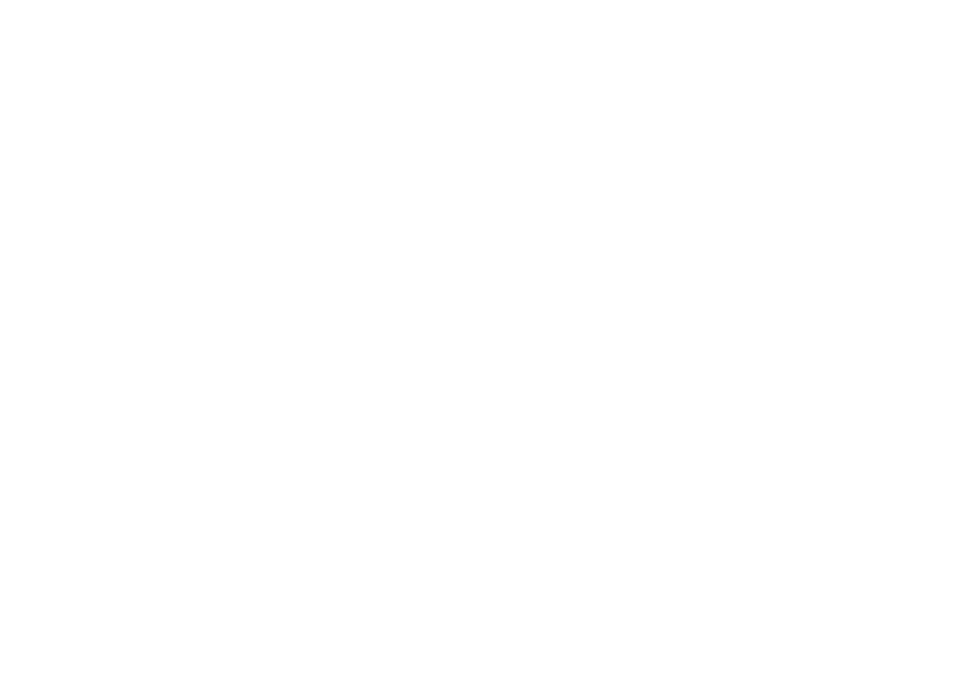
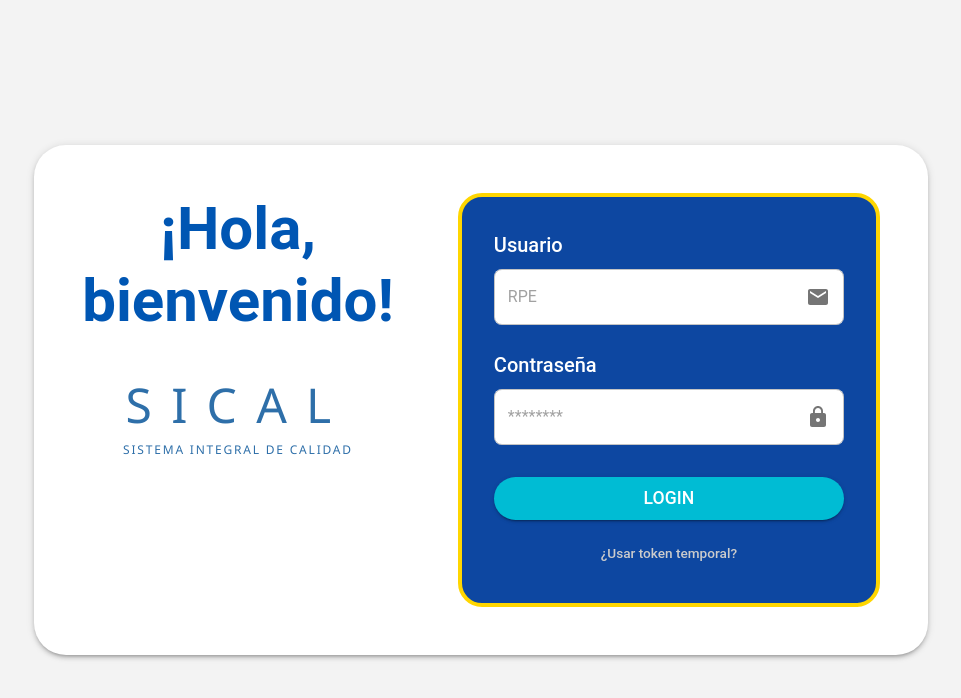
Before and after one commit to ShadowKnSs/sgc_frontend, a React (Create React App) app: page /login in a window 1280 px wide. Before the commit this address had no page. Shown: the top 698 px of the page, without its empty margins (159-1120 px from the left). Built offline with nearby package versions, Linux system fonts and the light colour scheme.

Commit message:
login view

```diff
--- a/src/components/Layout.jsx
+++ b/src/components/Layout.jsx
@@ -1,17 +1,18 @@
 import React from 'react';
 import { Outlet, useLocation } from 'react-router-dom';
-import Header from './Header'; // si tienes un header
+import Header from './Header';
 import Footer from './Footer';
 import '../css/Layout.css';
 
 const Layout = () => {
   const location = useLocation();
-  // Muestra el Footer únicamente en la ruta raíz "/"
+
+  const hideHeader = location.pathname === '/login';
   const showFooter = location.pathname === '/';
 
   return (
     <div style={{ display: 'flex', flexDirection: 'column', minHeight: '100vh' }}>
-      <Header />
+      {!hideHeader && <Header />}
       <div style={{ flexGrow: 1 }}>
         <Outlet />
       </div>
--- a/src/components/userForms.jsx
+++ b/src/components/userForms.jsx
@@ -62,6 +62,31 @@ function UserForm({ open, onClose, onSubmit, editingUser }) {
         setOpenConfirmEdit(false);
     };
 
+    const generarToken = async () => {
+        try {
+          const response = await fetch("http://localhost:8000/api/generar-token", {
+            method: "POST",
+            headers: {
+              "Content-Type": "application/json",
+            },
+            body: JSON.stringify({
+              expirationDateTime: formData.expirationDateTime,
+            }),
+          });
+
+          const data = await response.json();
+
+          if (response.ok) {
+            alert(`Token generado: ${data.token}\nExpira: ${data.expiracion}`);
+          } else {
+            alert("Error al generar el token: " + data.message);
+          }
+        } catch (error) {
+          console.error("Error al generar el token:", error);
+          alert("Fallo en la comunicación con el backend");
+        }
+      };
+
     return (
         <Dialog open={open} onClose={onClose} fullWidth maxWidth="sm">
             <DialogTitle>{editingUser ? "Editar Usuario" : "Agregar Usuario"}</DialogTitle>
@@ -106,8 +131,24 @@ function UserForm({ open, onClose, onSubmit, editingUser }) {
                     </>
                 ) : (
                     <>
-                        <TextField label="Fecha y Hora de Expiración" name="expirationDateTime" type="datetime-local" value={formData.expirationDateTime} onChange={handleChange} fullWidth margin="dense" InputLabelProps={{ shrink: true }} />
-                        <Button variant="contained" color="primary" onClick={() => console.log("Generar Token")}>Generar Token</Button>
+                    <TextField
+                    label="Fecha y Hora de Expiración"
+                    name="expirationDateTime"
+                    type="datetime-local"
+                    value={formData.expirationDateTime}
+                    onChange={handleChange}
+                    fullWidth
+                    margin="dense"
+                    InputLabelProps={{ shrink: true }}
+                    />
+
+                    <Button
+                    variant="contained"
+                    color="primary"
+                    onClick={generarToken}
+                    >
+                    Generar Token
+                    </Button>
                     </>
                 )}
             </DialogContent>
--- a/src/routes/AppRoutes.js
+++ b/src/routes/AppRoutes.js
@@ -38,6 +38,7 @@ import ReporteProcesoPreview from "../views/reporteProceso";
 import ListaReportesProceso from "../views/listReportesProceso";
 import Formatos from "../views/formatos";
 import BuscaReportes from "../views/buscaReportes";
+import Login from "../views/login";
 
 
 const AppRoutes = () => {
@@ -98,7 +99,7 @@ const AppRoutes = () => {
 
           <Route path="formatos" element={<Formatos />} />
           <Route path="buscar" element={<BuscaReportes />} />
-
+          <Route path="login" element={<Login/>} />
 
 
 
--- /dev/null
+++ b/src/views/login.jsx
@@ -0,0 +1,141 @@
+import React, { useState } from "react";
+import { TextField, Button, InputAdornment, Typography, Paper, Box } from "@mui/material";
+import EmailIcon from "@mui/icons-material/Email";
+import LockIcon from "@mui/icons-material/Lock";
+
+export default function Login() {
+  const [rpe, setRpe] = useState("");
+  const [password, setPassword] = useState("");
+  const [token, setToken] = useState("");
+  const [useToken, setUseToken] = useState(false);
+
+  const handleLogin = () => {
+    if (useToken) {
+      alert(`Logging in with token: ${token}`);
+    } else {
+      alert(`Logging in with RPE: ${rpe} and password: ${password}`);
+    }
+  };
+
+  return (
+    <Box display="flex" minHeight="100vh" justifyContent="center" alignItems="center" bgcolor="#f3f3f3">
+      <Paper elevation={3} sx={{ display: 'flex', p: 6, borderRadius: 4 }}>
+
+        <Box textAlign="center" pr={{ md: 8 }} mb={{ xs: 4, md: 0 }}>
+          <Typography variant="h2" color="primary" fontWeight="bold">¡Hola,</Typography>
+          <Typography variant="h2" color="primary" fontWeight="bold">bienvenido!</Typography>
+        <Box mt={4} textAlign="center">
+        <Typography
+            sx={{
+            fontFamily: '"Segoe UI", Roboto, Helvetica, Arial, sans-serif',
+            fontWeight: 400,
+            fontSize: "3rem",
+            letterSpacing: "0.4em",
+            color: "#2E6FA9",
+            }}
+        >
+            SICAL
+        </Typography>
+        <Typography
+            sx={{
+            fontFamily: '"Segoe UI", Roboto, Helvetica, Arial, sans-serif',
+            fontWeight: 300,
+            fontSize: "0.75rem",
+            letterSpacing: "0.15em",
+            color: "#2E6FA9",
+            }}
+        >
+            SISTEMA INTEGRAL DE CALIDAD
+        </Typography>
+        </Box>
+
+        </Box>
+
+        <Box
+          sx={{
+            backgroundColor: "#0D47A1",
+            color: "white",
+            borderRadius: 3,
+            p: 4,
+            width: 350,
+            border: "4px solid #FFD600",
+          }}
+        >
+          {!useToken ? (
+            <>
+              <Typography variant="h6" mb={1}>Usuario</Typography>
+              <TextField
+                fullWidth
+                variant="outlined"
+                placeholder="RPE"
+                value={rpe}
+                onChange={(e) => setRpe(e.target.value)}
+                InputProps={{
+                  endAdornment: (
+                    <InputAdornment position="end">
+                      <EmailIcon />
+                    </InputAdornment>
+                  ),
+                }}
+                sx={{ mb: 3, backgroundColor: "white", borderRadius: 1 }}
+              />
+              <Typography variant="h6" mb={1}>Contraseña</Typography>
+              <TextField
+                fullWidth
+                type="password"
+                variant="outlined"
+                placeholder="********"
+                value={password}
+                onChange={(e) => setPassword(e.target.value)}
+                InputProps={{
+                  endAdornment: (
+                    <InputAdornment position="end">
+                      <LockIcon />
+                    </InputAdornment>
+                  ),
+                }}
+                sx={{ mb: 3, backgroundColor: "white", borderRadius: 1 }}
+              />
+            </>
+          ) : (
+            <>
+              <Typography variant="h6" mb={1}>Token</Typography>
+              <TextField
+                fullWidth
+                variant="outlined"
+                placeholder="AZ19DBB860L9533"
+                value={token}
+                onChange={(e) => setToken(e.target.value)}
+                InputProps={{
+                  endAdornment: (
+                    <InputAdornment position="end">
+                      <LockIcon />
+                    </InputAdornment>
+                  ),
+                }}
+                sx={{ mb: 3, backgroundColor: "white", borderRadius: 1 }}
+              />
+            </>
+          )}
+
+          <Button
+            fullWidth
+            variant="contained"
+            sx={{ backgroundColor: "#00BCD4", mt: 1, borderRadius: 10, fontSize: "1.1rem" }}
+            onClick={handleLogin}
+          >
+            Login
+          </Button>
+
+          <Button
+            fullWidth
+            sx={{ mt: 2, color: "#ccc", textTransform: "none", fontSize: "0.85rem" }}
+            onClick={() => setUseToken(!useToken)}
+          >
+            {useToken ? "¿Volver a login por RPE?" : "¿Usar token temporal?"}
+          </Button>
+        </Box>
+      </Paper>
+    </Box>
+  );
+}
```
Also changed, not shown: 1 other file (tests, documents, lock files or other folders).
